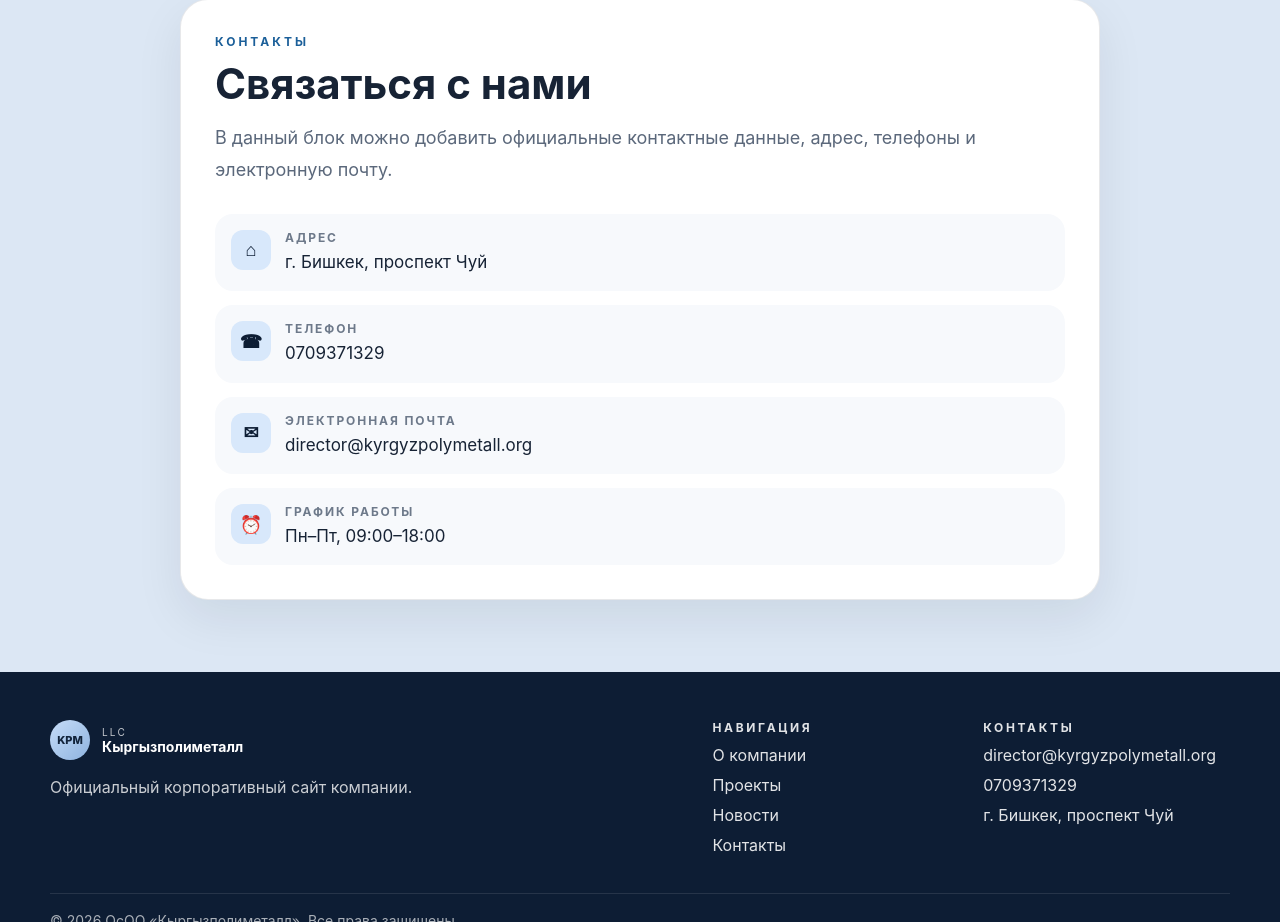
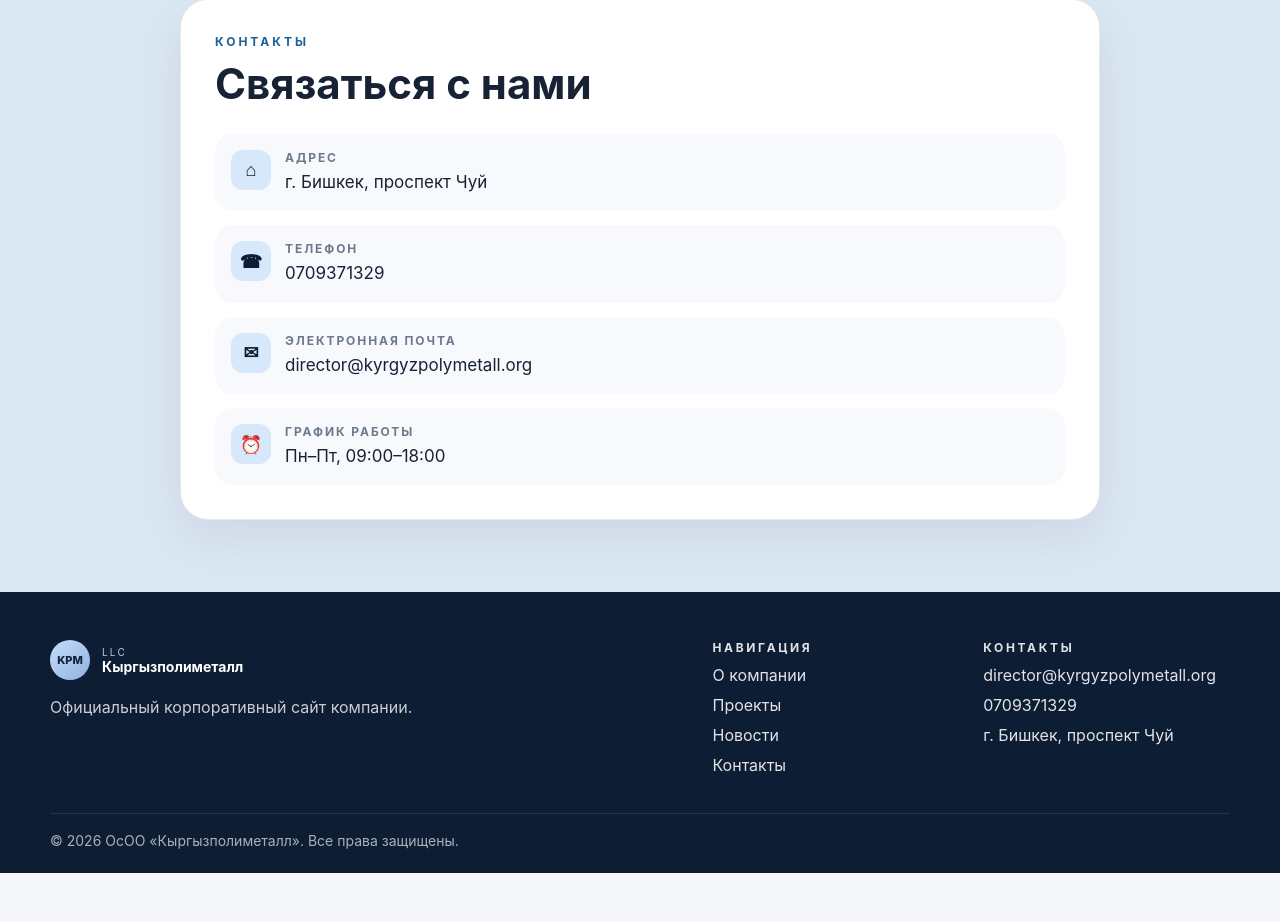
Before and after one commit to KP-bit-alt/kyrgyzpolymetall.org, a plain HTML site: page index.html in a window 1280 px wide. Shown: the part 2219-3141 px from the top of the page. After the commit the page ends 3092 px from the top, so only its background shows below. Drawn offline with Linux system fonts and the light colour scheme.

Commit message:
Update index.html

```diff
--- a/index.html
+++ b/index.html
@@ -120,9 +120,7 @@
           <div class="card card-light">
             <p class="section-label" data-i18n="contactsLabel">Контакты</p>
             <h2 data-i18n="contactsHeading">Связаться с нами</h2>
-            <p class="lead" data-i18n="contactsLead">
-              В данный блок можно добавить официальные контактные данные, адрес, телефоны и электронную почту.
-            </p>
+
 
             <div class="contact-list">
               <div class="contact-row">
```
